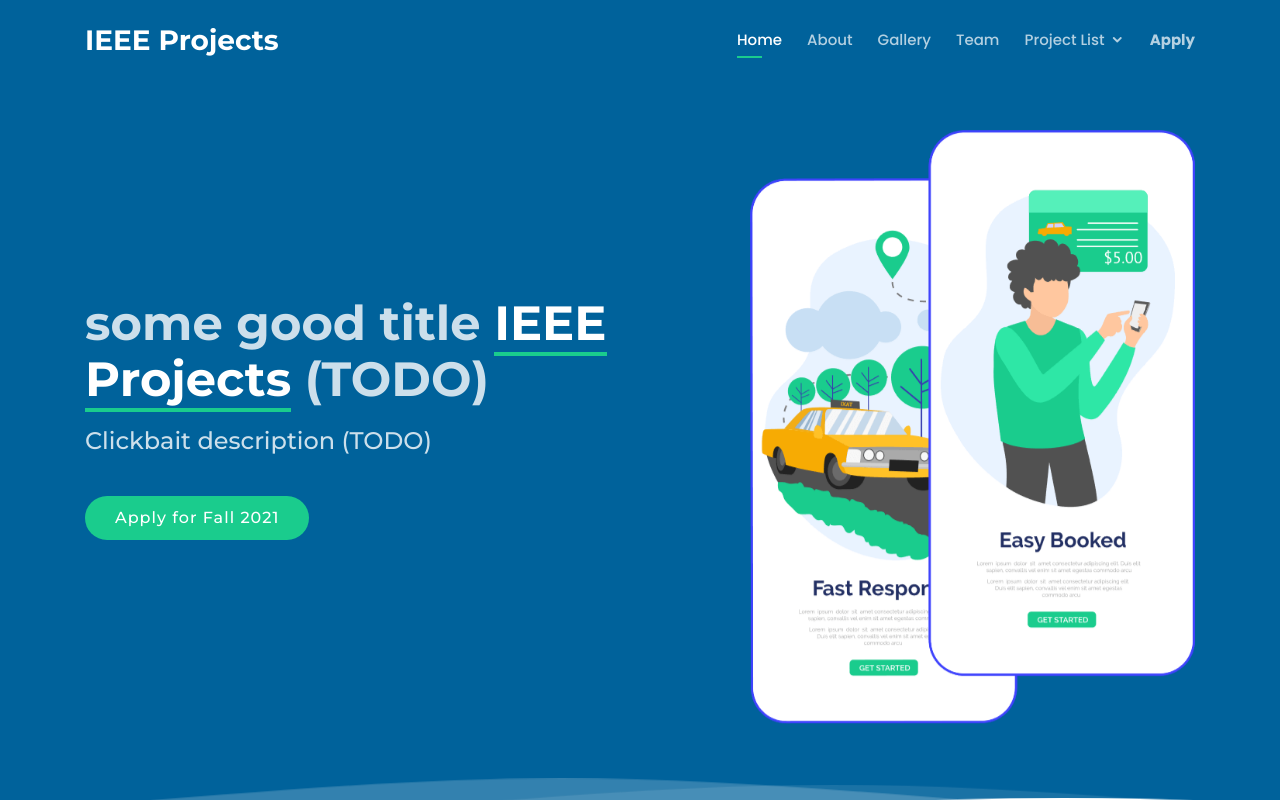
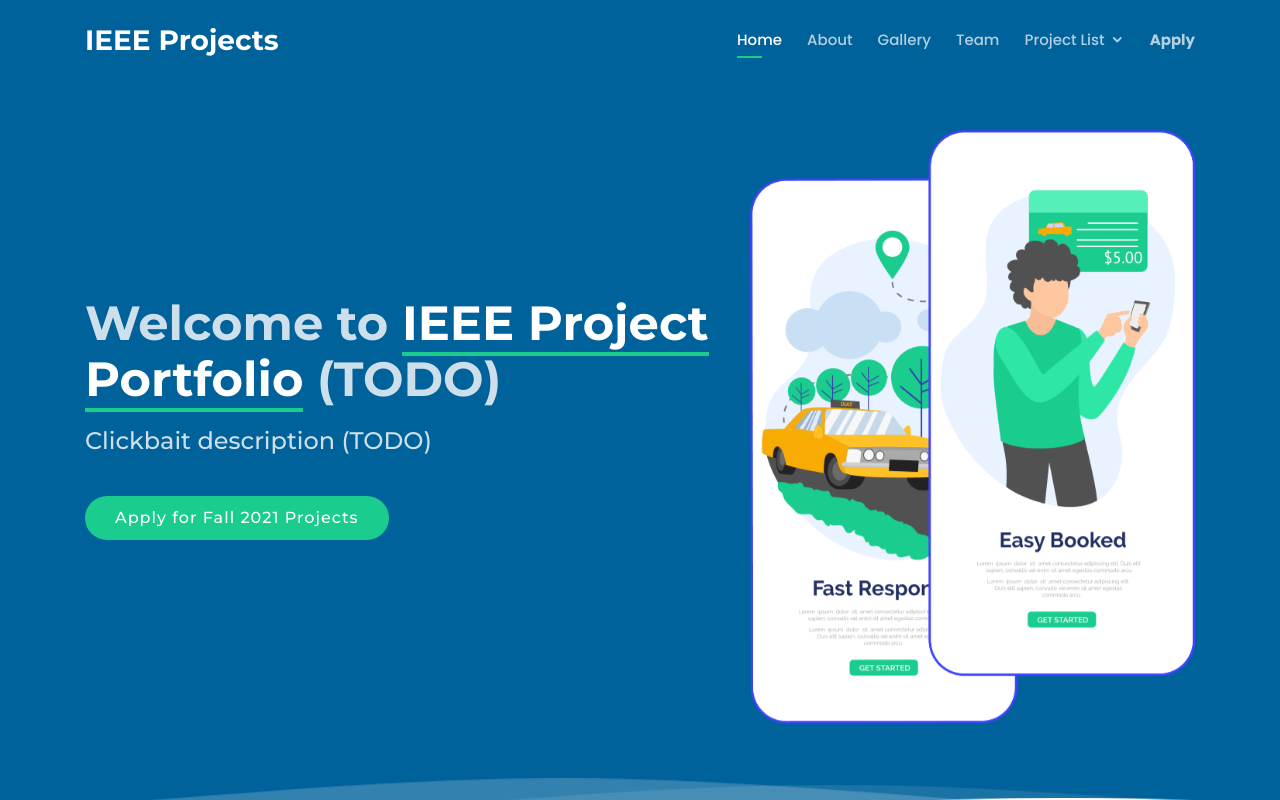
Before and after one commit to IEEEBerkeley/projects-website, a plain HTML site: page index.html in a window 1280 px wide. Shown: the top 800 px of the page. Drawn offline with nearby package versions, Linux system fonts and the light colour scheme.

Commit message:
redirected Apply for Fall 2021 Projects button to apply page

```diff
--- a/index.html
+++ b/index.html
@@ -75,10 +75,10 @@
       <div class="row">
         <div class="col-lg-7 pt-5 pt-lg-0 order-2 order-lg-1 d-flex align-items-center">
           <div data-aos="zoom-out">
-            <h1>some good title <span>IEEE Projects</span> (TODO)</h1>
+            <h1>Welcome to <span>IEEE Project Portfolio</span> (TODO)</h1>
             <h2>Clickbait description (TODO)</h2>
             <div class="text-center text-lg-left">
-              <a href="#about" class="btn-get-started scrollto">Apply for Fall 2021</a>
+              <a href="apply.html" class="btn-get-started scrollto">Apply for Fall 2021 Projects</a>
             </div>
           </div>
         </div>
```
